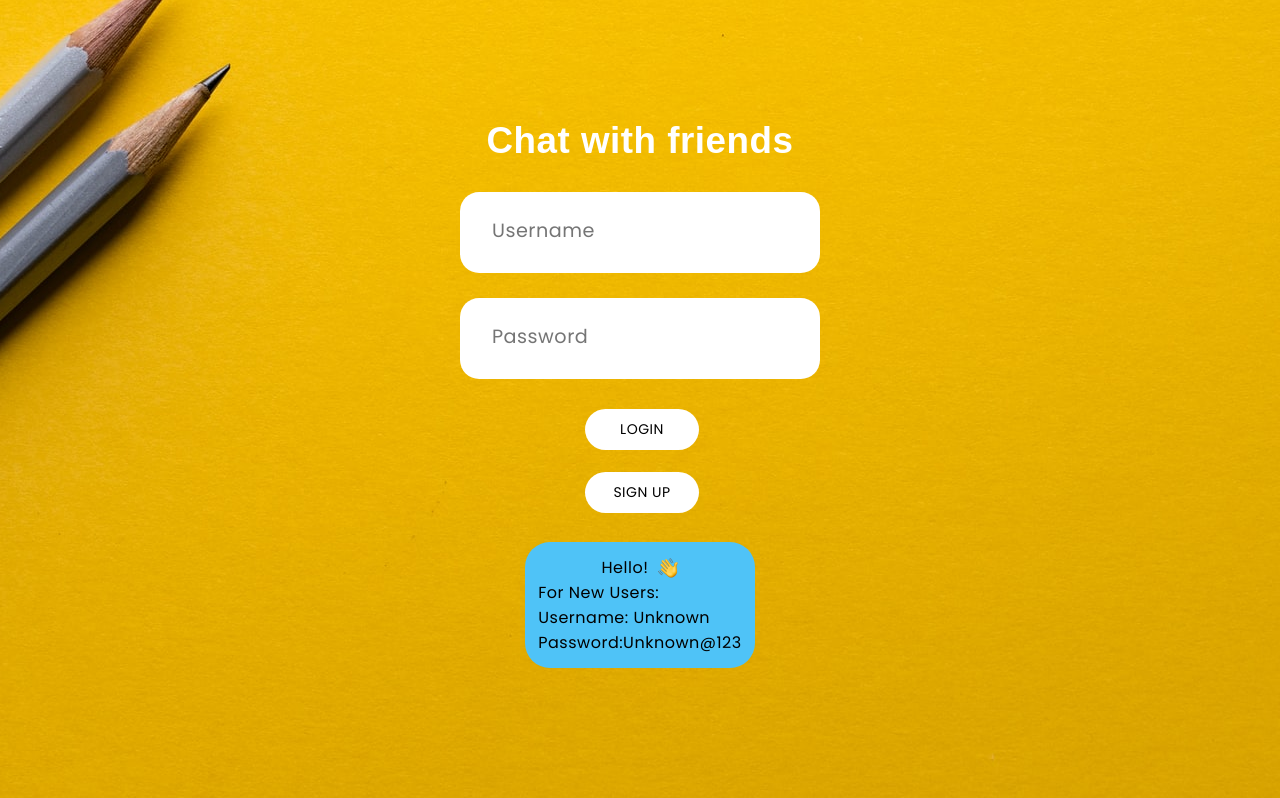
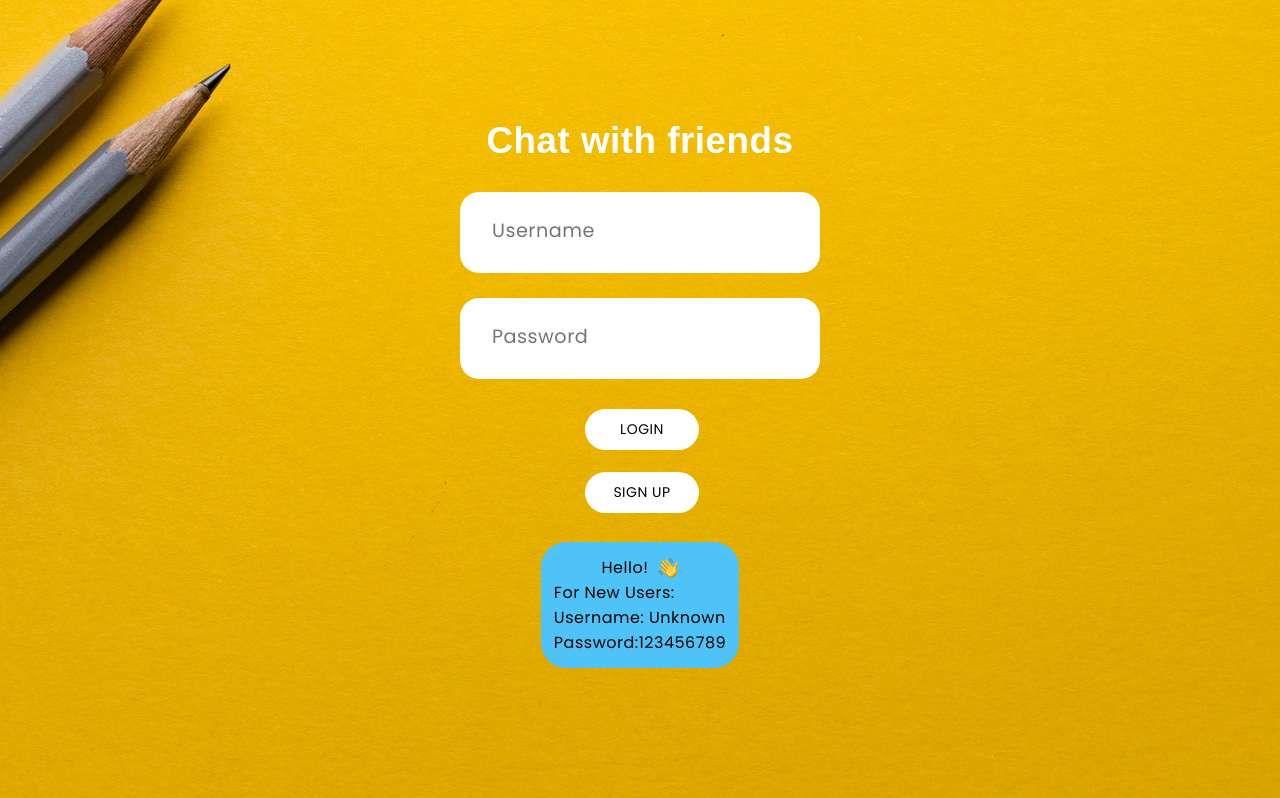
Before and after one commit to Niketdeshmukh/Chat-App, a React (Create React App) app: page / in a window 1280 px wide. Built offline with nearby package versions, Linux system fonts and the light colour scheme.

Commit message:
Update LoginForm.jsx

```diff
--- a/src/components/LoginForm.jsx
+++ b/src/components/LoginForm.jsx
@@ -70,7 +70,7 @@ const Modal = () => {
           <span class="emoji wave-hand animated"></span></div>
             For New Users: <br />
             Username: Unknown <br />
-            Password:Unknown@123
+            Password:123456789
           </div>
         </form>
         <h1>{error}</h1>
```
